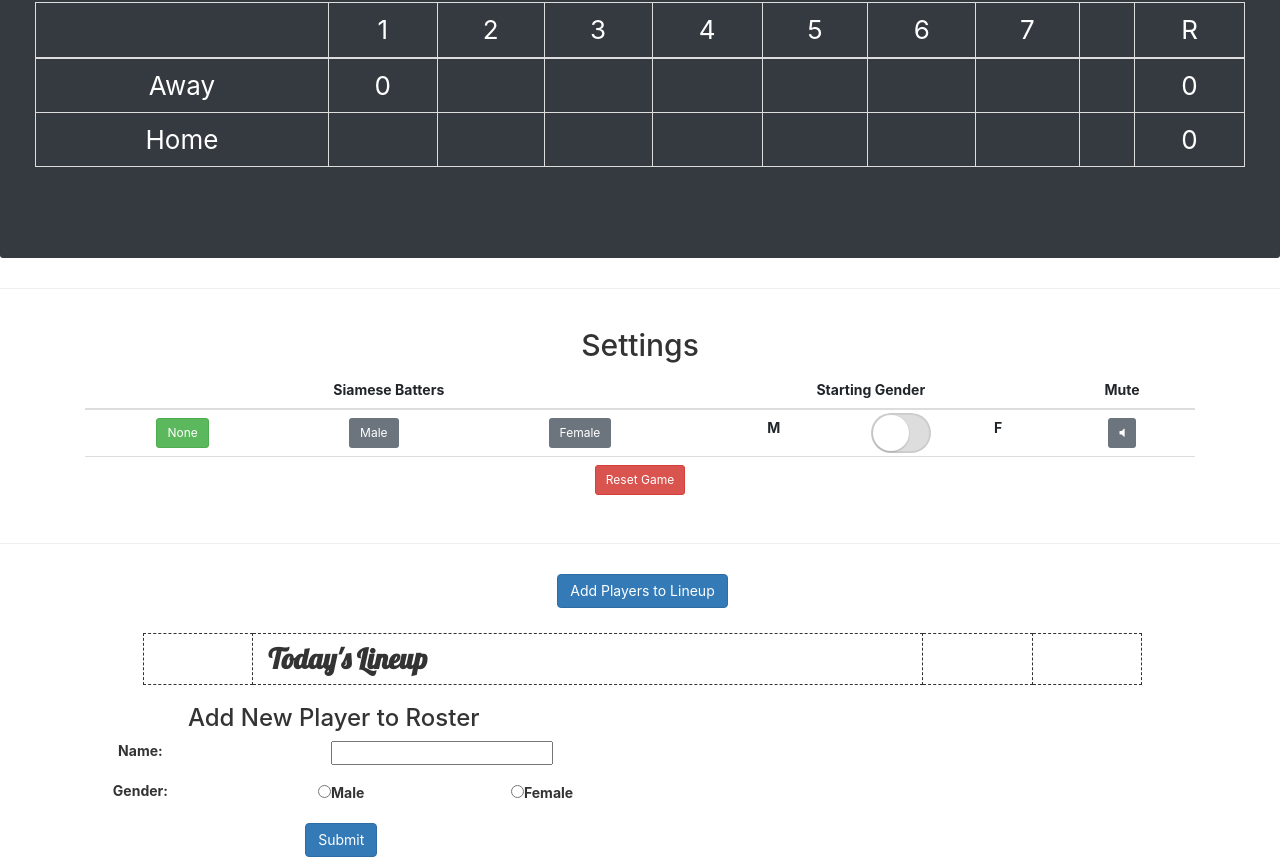
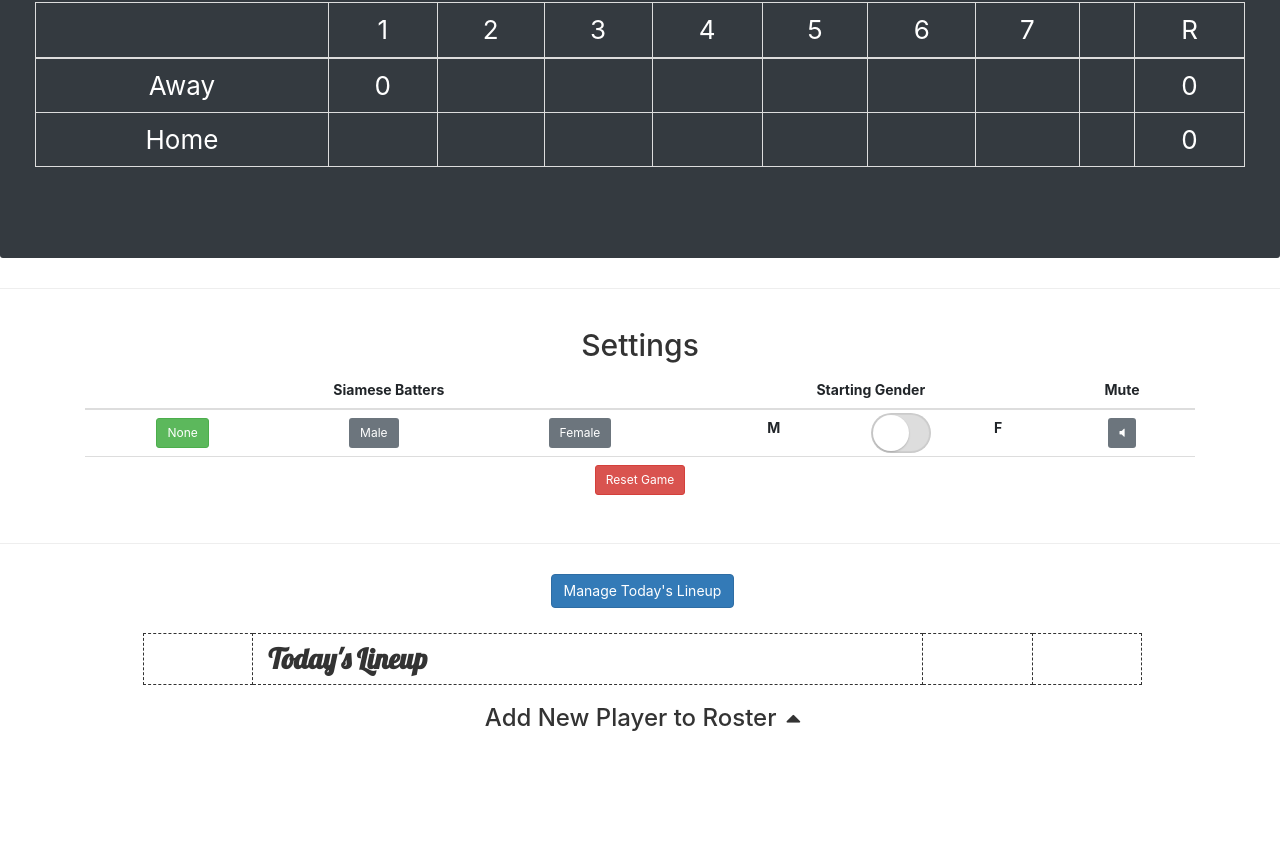
Before and after one commit to bgibz/Softball, a React (Create React App) app: page / in a window 1280 px wide. Shown: the part 542-1404 px from the top of the page. After the commit the page ends 1302 px from the top, so only its background shows below. Built offline with nearby package versions, Linux system fonts and the light colour scheme; no server answers; a web font is replaced by a local one.

Commit message:
hide player form when not in use, fix up styling

```diff
--- a/src/PlayerForm.jsx
+++ b/src/PlayerForm.jsx
@@ -139,7 +139,8 @@ class PlayerForm extends React.Component{
                 gender: '',
                 players: DMAG,
                 showModal: false,
-                lineup: []
+                lineup: [],
+                showForm: false
             };
 
         } else {
@@ -259,6 +260,11 @@ class PlayerForm extends React.Component{
         });
     }
 
+    handleForm(status) {
+        if (status)  this.setState( () => { return { showForm: false } });
+        else this.setState( () => { return {showForm: true }});
+    }
+
     render() {
         this.persistState();
         return (
@@ -266,7 +272,7 @@ class PlayerForm extends React.Component{
             <div className = "container-fluid">
                 <div className="row">
                     <div className = "col-xs-12 col-sm-10 col-sm-offset-1">
-                        <Button variant="primary" onClick={this.handleShow} id="rosterButton">Add Players to Lineup</Button>
+                        <Button variant="primary" onClick={this.handleShow} id="rosterButton">Manage Today's Lineup</Button>
                     </div>
                 </div>
                 <div className = "row">
@@ -292,35 +298,39 @@ class PlayerForm extends React.Component{
             </div>
             <div className = "container-fluid">
                 <div className="row">
-                <div className="col-sm-6">
-                    <h3>Add New Player to Roster</h3>
+                    <div className="col-sm-12">
+                        <h3>Add New Player to Roster
+                            <span id="toggleForm" className ={this.state.showForm ? 'fa fa-caret-down' : 'fa fa-caret-up'} onClick={(e) => this.handleForm(this.state.showForm)}></span>
+                        </h3>
                     </div>
                 </div>
-            <form onSubmit={this.handleSubmit}>
+                <div className="row">
+                    <div className="col-sm-12">
+                    <form id="playerForm" className = {this.state.showForm ? 'active' : 'default'} onSubmit={this.handleSubmit} >
                         <div className = "container-fluid">
                             <div className = "form-group row">
-                            <div className = "col-sm-2">
+                                    <div className = "col-sm-2 col-sm-offset-2">
                                         <label>
                                         Name:
                                         </label>
                                     </div>
-                                <div className = "col-sm-4">
+                                        <div className = "col-sm-6">
                                         <input name="name" type="text" value={this.state.name} onChange={this.handleChange} />
                                     </div>
                             </div>
                             <div className = "form-group row">
-                        <div className = "col-sm-2">
+                                <div className = "col-sm-2 col-sm-offset-2">
                                     <label>
                                         Gender:
                                     </label>
                                 </div>
-                        <div className = "col-sm-2">
+                                <div className = "col-sm-3">
                                     <label>
                                         <input name="gender" type="radio" value="male" onChange={this.handleChange} />
                                         Male
                                     </label>
                                 </div>
-                        <div className = "col-sm-2">
+                                <div className = "col-sm-3">
                                     <label>
                                         <input name="gender" type="radio" value="female" onChange={this.handleChange} />
                                         Female
@@ -328,7 +338,7 @@ class PlayerForm extends React.Component{
                                 </div>
                             </div>
                             <div className="row">
-                        <div className = "col-sm-6">
+                                <div className = "col-sm-4 col-sm-offset-4" id="submitPlayerForm">
                                     <input className="btn btn-primary" type="submit" value="Submit" />
                                 </div>
                             </div>
@@ -336,6 +346,8 @@ class PlayerForm extends React.Component{
                     </form>
                     </div>
                 </div>
+            </div>
+        </div>
         );
     }
 }
--- a/src/style/App.css
+++ b/src/style/App.css
@@ -89,3 +89,35 @@ table td.toggleSquare {
 #rosterButton {
   margin-bottom: 25px;
 }
+
+#toggleForm {
+  margin: 0px 0px 15px 10px;
+}
+
+#playerForm {
+  text-align: left;
+}
+
+#playerForm.default {
+  height: 0px;
+  overflow: auto;
+  transition: height 1s;
+}
+
+#playerForm.active {
+  height: 150px;
+  overflow: auto;
+  transition: height 1s;
+}
+
+#submitPlayerForm {
+  text-align: center;
+}
+
+input[type="radio"] {
+  margin: 4px 5px 0px;
+}
+
+input[type="text"] {
+  width: 75%;
+}
```
Lines whose indentation alone changed are shown as unchanged.
